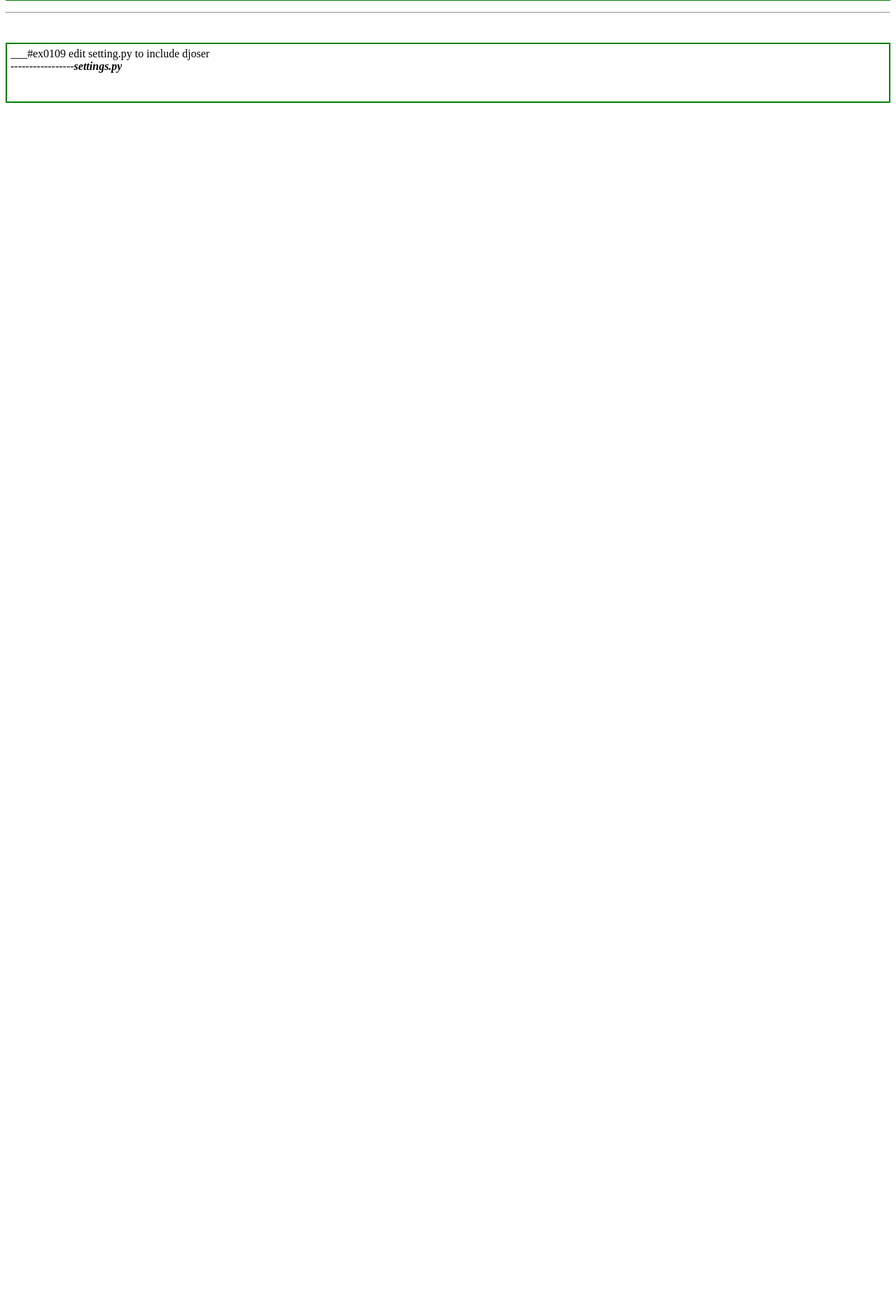
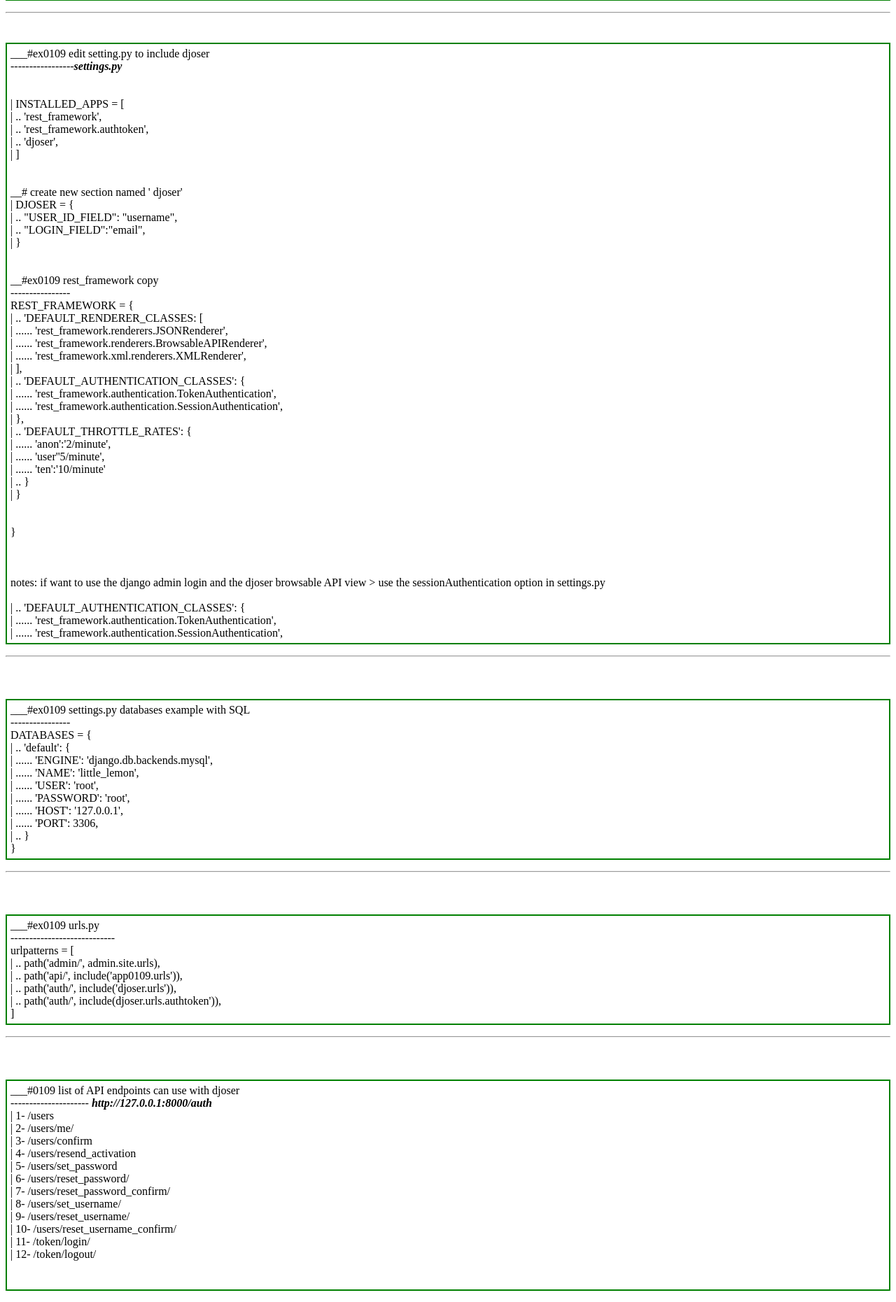
Before and after one commit to py3user22/0109_django_proj, a Django app: template app0109/templates/0109_django_djoser_authentication.html in a window 1280 px wide. Shown: the part 224-2085 px from the top of the page at 70% size. Before the commit the page ends 371 px from the top, so only its background shows below. Run offline with Django 5.2, Linux system fonts and the light colour scheme; the template is opened without the code that fills it, so the values that code supplies are empty.

Commit message:
0109 added auth. html

```diff
--- a/app0109/templates/0109_django_djoser_authentication.html
+++ b/app0109/templates/0109_django_djoser_authentication.html
@@ -26,9 +26,99 @@
         ___#ex0109 edit setting.py to include djoser <br>-----------------<i><b>settings.py</b></i> <br>
         <br>
         <br>
+        | INSTALLED_APPS = [<br>
+        | .. 'rest_framework', <br>
+        | .. 'rest_framework.authtoken', <br>
+        | .. 'djoser', <br>
+        | ] <br>
+        <br>
+        <br>
+        __# create new section named ' djoser' <br>
+        | DJOSER = { <br>
+        | .. "USER_ID_FIELD": "username", <br>
+        | .. "LOGIN_FIELD":"email", <br>
+        | } <br>
+        <br>
+        <br>
+        __#ex0109 rest_framework copy <br>----------------<br>
+        REST_FRAMEWORK = { <br>
+        | .. 'DEFAULT_RENDERER_CLASSES: [ <br>
+        | ...... 'rest_framework.renderers.JSONRenderer', <br>
+        | ...... 'rest_framework.renderers.BrowsableAPIRenderer', <br>
+        | ...... 'rest_framework.xml.renderers.XMLRenderer', <br>
+        | ], <br>
+        | .. 'DEFAULT_AUTHENTICATION_CLASSES': { <br>
+        | ...... 'rest_framework.authentication.TokenAuthentication', <br>
+        | ...... 'rest_framework.authentication.SessionAuthentication', <br>
+        | }, <br>
+        | .. 'DEFAULT_THROTTLE_RATES': { <br>
+        | ...... 'anon':'2/minute', <br>
+        | ...... 'user''5/minute', <br>
+        | ...... 'ten':'10/minute' <br>
+        | .. } <br>
+        | } <br>
+        <br>
+        <br>
+        } <br>
+        <br>
+        <br>
+        <br>
+        notes: if want to use the django admin login and the djoser browsable API view > use the sessionAuthentication option in settings.py<br>
+        <br>
+        | .. 'DEFAULT_AUTHENTICATION_CLASSES': { <br>
+        | ...... 'rest_framework.authentication.TokenAuthentication', <br>
+        | ...... 'rest_framework.authentication.SessionAuthentication', <br>
+    </p>
+    <hr>
+    <br>
+    <br>
+    <p>
+        ___#ex0109 settings.py  databases example with SQL <br>----------------<br>
+        DATABASES = { <br>
+        | .. 'default': { <br>
+        | ...... 'ENGINE': 'django.db.backends.mysql',  <br>
+        | ...... 'NAME': 'little_lemon',  <br>
+        | ...... 'USER': 'root',  <br>
+        | ...... 'PASSWORD': 'root',  <br>
+        | ...... 'HOST': '127.0.0.1',  <br>
+        | ...... 'PORT': 3306,  <br>
+        | .. } <br>
+        }
+    </p>
+    <hr>
+    <br>
+    <br>
+    <p>
+        ___#ex0109 urls.py <br>----------------------------<br>
+        urlpatterns = [ <br>
+        | .. path('admin/', admin.site.urls), <br>
+        | .. path('api/', include('app0109.urls')), <br>
+        | .. path('auth/', include('djoser.urls')), <br>
+        | .. path('auth/', include(djoser.urls.authtoken')), <br>
+        ] <br>
+    </p>
+    <hr>
+    <br>
+    <br>
+    <p>
+        ___#0109 list of API endpoints can use with djoser <br>--------------------- <b><i>http://127.0.0.1:8000/auth</i></b> <br>
 
-
+        | 1- /users <br>
+        | 2- /users/me/ <br>
+        | 3- /users/confirm <br>
+        | 4- /users/resend_activation <br>
+        | 5- /users/set_password <br>
+        | 6- /users/reset_password/ <br>
+        | 7- /users/reset_password_confirm/ <br>
+        | 8- /users/set_username/ <br>
+        | 9- /users/reset_username/ <br>
+        | 10- /users/reset_username_confirm/ <br>
+        | 11- /token/login/ <br>
+        | 12- /token/logout/ <br>
+        <br>
+        <br>
 
     </p>
+
 </body>
 </html>
```
